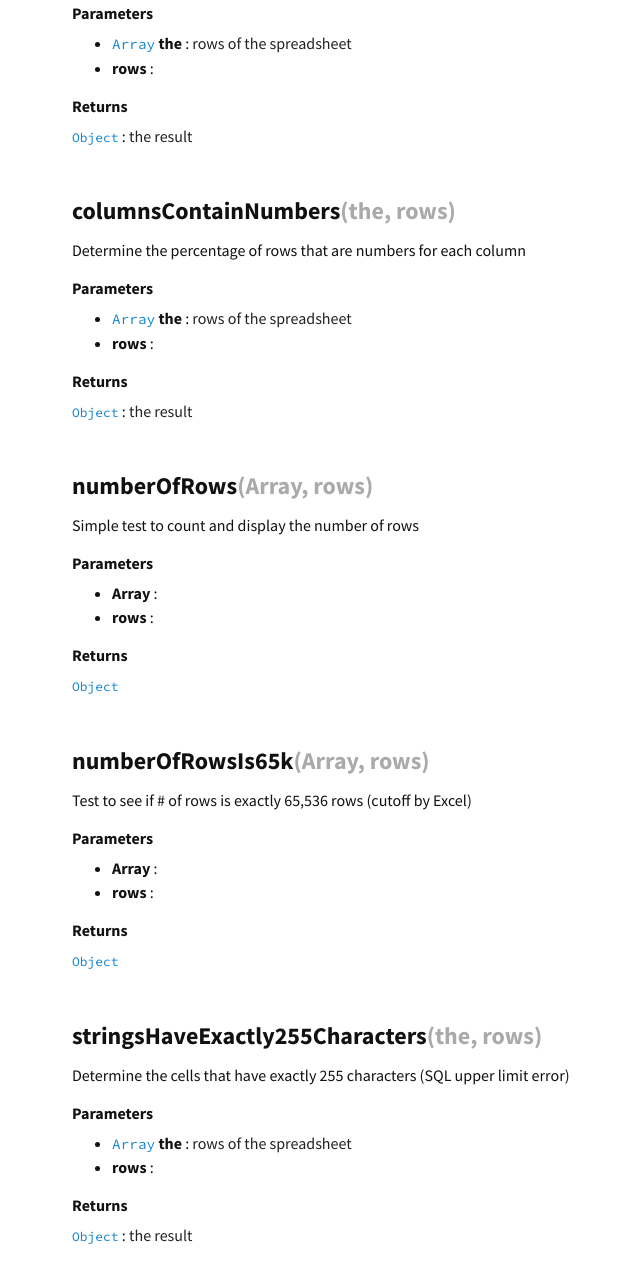
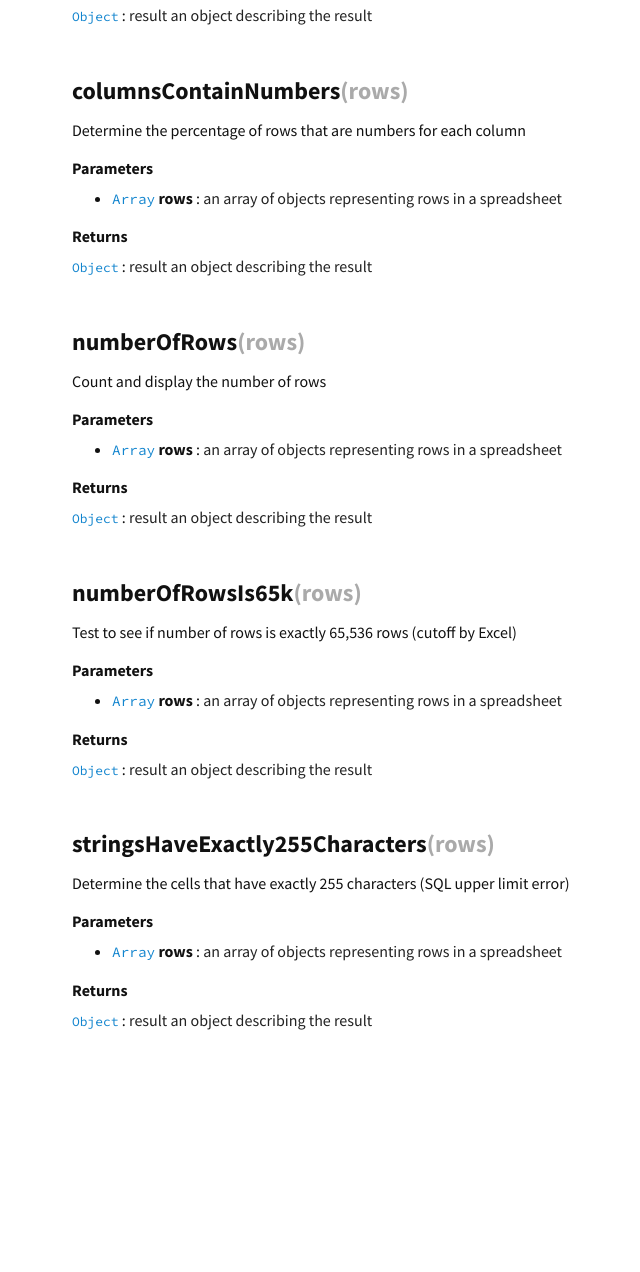
Before and after one commit to ananthu2050/core-suite, a website: page docs/index.html in a window 1280 px wide. Shown: the part 554-1826 px from the top of the page, without its empty margins (328-968 px from the left). After the commit the page ends 1611 px from the top, so only its background shows below. Drawn offline with Linux system fonts and the light colour scheme.

Commit message:
improve docs. minor formatting corrections

```diff
--- a/docs/index.html
+++ b/docs/index.html
@@ -59,37 +59,16 @@
         <div class='px2'>
 <div class='py1'><section class='py2 clearfix'>
   <h2 id='checkColumnHeaders' class='mt0'>
-    checkColumnHeaders<span class='gray'>(The, The, rows, str)</span>
+    checkColumnHeaders<span class='gray'>(rows)</span>
   </h2>
-  <p>Check for column headers in spreadsheet-like data
-Do all columns have a string indicating the nature of the data column?
-<strong>Assumptions</strong>: Without column headers, it can be difficult to discern the nature of a dataset.</p>
+  <p>Check for column headers in spreadsheet-like data</p>
 
     <h4>Parameters</h4>
     <ul class='suppress-p-margin'>
-        <li><code><a href="https://developer.mozilla.org/en-US/docs/Web/JavaScript/Reference/Global_Objects/Array">Array</a></code> <strong>The</strong>
+        <li><code><a href="https://developer.mozilla.org/en-US/docs/Web/JavaScript/Reference/Global_Objects/Array">Array</a></code> <strong>rows</strong>
           :
           <div class='force-inline'>
-            <p>rows of the spreadsheet parsed out</p>
-
-          </div>
-        </li>
-        <li><code><a href="https://developer.mozilla.org/en-US/docs/Web/JavaScript/Reference/Global_Objects/String">String</a></code> <strong>The</strong>
-          :
-          <div class='force-inline'>
-            <p>raw string of the file</p>
-
-          </div>
-        </li>
-        <li> <strong>rows</strong>
-          :
-          <div class='force-inline'>
-
-          </div>
-        </li>
-        <li> <strong>str</strong>
-          :
-          <div class='force-inline'>
+            <p>an array of objects representing rows in a spreadsheet</p>
 
           </div>
         </li>
@@ -98,7 +77,7 @@ Do all columns have a string indicating the nature of the data column?
       <code><code><a href="https://developer.mozilla.org/en-US/docs/Web/JavaScript/Reference/Global_Objects/Object">Object</a></code></code>
       :
       <div class='force-inline'>
-        <p>The result of the test</p>
+        <p>result an object describing the result</p>
 
       </div>
     <h4>Examples</h4>
@@ -107,22 +86,16 @@ Do all columns have a string indicating the nature of the data column?
 </section>
 </div><div class='py1'><section class='py2 clearfix'>
   <h2 id='columnsContainNothing' class='mt0'>
-    columnsContainNothing<span class='gray'>(the, rows)</span>
+    columnsContainNothing<span class='gray'>(rows)</span>
   </h2>
   <p>Determine the percentage of rows that are empty for each column</p>
 
     <h4>Parameters</h4>
     <ul class='suppress-p-margin'>
-        <li><code><a href="https://developer.mozilla.org/en-US/docs/Web/JavaScript/Reference/Global_Objects/Array">Array</a></code> <strong>the</strong>
+        <li><code><a href="https://developer.mozilla.org/en-US/docs/Web/JavaScript/Reference/Global_Objects/Array">Array</a></code> <strong>rows</strong>
           :
           <div class='force-inline'>
-            <p>rows of the spreadsheet</p>
-
-          </div>
-        </li>
-        <li> <strong>rows</strong>
-          :
-          <div class='force-inline'>
+            <p>an array of objects representing rows in a spreadsheet</p>
 
           </div>
         </li>
@@ -131,28 +104,22 @@ Do all columns have a string indicating the nature of the data column?
       <code><code><a href="https://developer.mozilla.org/en-US/docs/Web/JavaScript/Reference/Global_Objects/Object">Object</a></code></code>
       :
       <div class='force-inline'>
-        <p>the result</p>
+        <p>result an object describing the result</p>
 
       </div>
 </section>
 </div><div class='py1'><section class='py2 clearfix'>
   <h2 id='columnsContainNumbers' class='mt0'>
-    columnsContainNumbers<span class='gray'>(the, rows)</span>
+    columnsContainNumbers<span class='gray'>(rows)</span>
   </h2>
   <p>Determine the percentage of rows that are numbers for each column</p>
 
     <h4>Parameters</h4>
     <ul class='suppress-p-margin'>
-        <li><code><a href="https://developer.mozilla.org/en-US/docs/Web/JavaScript/Reference/Global_Objects/Array">Array</a></code> <strong>the</strong>
+        <li><code><a href="https://developer.mozilla.org/en-US/docs/Web/JavaScript/Reference/Global_Objects/Array">Array</a></code> <strong>rows</strong>
           :
           <div class='force-inline'>
-            <p>rows of the spreadsheet</p>
-
-          </div>
-        </li>
-        <li> <strong>rows</strong>
-          :
-          <div class='force-inline'>
+            <p>an array of objects representing rows in a spreadsheet</p>
 
           </div>
         </li>
@@ -161,84 +128,22 @@ Do all columns have a string indicating the nature of the data column?
       <code><code><a href="https://developer.mozilla.org/en-US/docs/Web/JavaScript/Reference/Global_Objects/Object">Object</a></code></code>
       :
       <div class='force-inline'>
-        <p>the result</p>
+        <p>result an object describing the result</p>
 
       </div>
 </section>
 </div><div class='py1'><section class='py2 clearfix'>
   <h2 id='numberOfRows' class='mt0'>
-    numberOfRows<span class='gray'>(Array, rows)</span>
+    numberOfRows<span class='gray'>(rows)</span>
   </h2>
-  <p>Simple test to count and display the number of rows</p>
+  <p>Count and display the number of rows</p>
 
     <h4>Parameters</h4>
     <ul class='suppress-p-margin'>
-        <li> <strong>Array</strong>
+        <li><code><a href="https://developer.mozilla.org/en-US/docs/Web/JavaScript/Reference/Global_Objects/Array">Array</a></code> <strong>rows</strong>
           :
           <div class='force-inline'>
-
-          </div>
-        </li>
-        <li> <strong>rows</strong>
-          :
-          <div class='force-inline'>
-
-          </div>
-        </li>
-    </ul>
-      <h4>Returns</h4>
-      <code><code><a href="https://developer.mozilla.org/en-US/docs/Web/JavaScript/Reference/Global_Objects/Object">Object</a></code></code>
-
-      <div class='force-inline'>
-
-      </div>
-</section>
-</div><div class='py1'><section class='py2 clearfix'>
-  <h2 id='numberOfRowsIs65k' class='mt0'>
-    numberOfRowsIs65k<span class='gray'>(Array, rows)</span>
-  </h2>
-  <p>Test to see if # of rows is exactly 65,536 rows (cutoff by Excel)</p>
-
-    <h4>Parameters</h4>
-    <ul class='suppress-p-margin'>
-        <li> <strong>Array</strong>
-          :
-          <div class='force-inline'>
-
-          </div>
-        </li>
-        <li> <strong>rows</strong>
-          :
-          <div class='force-inline'>
-
-          </div>
-        </li>
-    </ul>
-      <h4>Returns</h4>
-      <code><code><a href="https://developer.mozilla.org/en-US/docs/Web/JavaScript/Reference/Global_Objects/Object">Object</a></code></code>
-
-      <div class='force-inline'>
-
-      </div>
-</section>
-</div><div class='py1'><section class='py2 clearfix'>
-  <h2 id='stringsHaveExactly255Characters' class='mt0'>
-    stringsHaveExactly255Characters<span class='gray'>(the, rows)</span>
-  </h2>
-  <p>Determine the cells that have exactly 255 characters (SQL upper limit error)</p>
-
-    <h4>Parameters</h4>
-    <ul class='suppress-p-margin'>
-        <li><code><a href="https://developer.mozilla.org/en-US/docs/Web/JavaScript/Reference/Global_Objects/Array">Array</a></code> <strong>the</strong>
-          :
-          <div class='force-inline'>
-            <p>rows of the spreadsheet</p>
-
-          </div>
-        </li>
-        <li> <strong>rows</strong>
-          :
-          <div class='force-inline'>
+            <p>an array of objects representing rows in a spreadsheet</p>
 
           </div>
         </li>
@@ -247,7 +152,55 @@ Do all columns have a string indicating the nature of the data column?
       <code><code><a href="https://developer.mozilla.org/en-US/docs/Web/JavaScript/Reference/Global_Objects/Object">Object</a></code></code>
       :
       <div class='force-inline'>
-        <p>the result</p>
+        <p>result an object describing the result</p>
+
+      </div>
+</section>
+</div><div class='py1'><section class='py2 clearfix'>
+  <h2 id='numberOfRowsIs65k' class='mt0'>
+    numberOfRowsIs65k<span class='gray'>(rows)</span>
+  </h2>
+  <p>Test to see if number of rows is exactly 65,536 rows (cutoff by Excel)</p>
+
+    <h4>Parameters</h4>
+    <ul class='suppress-p-margin'>
+        <li><code><a href="https://developer.mozilla.org/en-US/docs/Web/JavaScript/Reference/Global_Objects/Array">Array</a></code> <strong>rows</strong>
+          :
+          <div class='force-inline'>
+            <p>an array of objects representing rows in a spreadsheet</p>
+
+          </div>
+        </li>
+    </ul>
+      <h4>Returns</h4>
+      <code><code><a href="https://developer.mozilla.org/en-US/docs/Web/JavaScript/Reference/Global_Objects/Object">Object</a></code></code>
+      :
+      <div class='force-inline'>
+        <p>result an object describing the result</p>
+
+      </div>
+</section>
+</div><div class='py1'><section class='py2 clearfix'>
+  <h2 id='stringsHaveExactly255Characters' class='mt0'>
+    stringsHaveExactly255Characters<span class='gray'>(rows)</span>
+  </h2>
+  <p>Determine the cells that have exactly 255 characters (SQL upper limit error)</p>
+
+    <h4>Parameters</h4>
+    <ul class='suppress-p-margin'>
+        <li><code><a href="https://developer.mozilla.org/en-US/docs/Web/JavaScript/Reference/Global_Objects/Array">Array</a></code> <strong>rows</strong>
+          :
+          <div class='force-inline'>
+            <p>an array of objects representing rows in a spreadsheet</p>
+
+          </div>
+        </li>
+    </ul>
+      <h4>Returns</h4>
+      <code><code><a href="https://developer.mozilla.org/en-US/docs/Web/JavaScript/Reference/Global_Objects/Object">Object</a></code></code>
+      :
+      <div class='force-inline'>
+        <p>result an object describing the result</p>
 
       </div>
 </section>
--- a/package.json
+++ b/package.json
@@ -15,5 +15,8 @@
   "license": "ISC",
   "dependencies": {
     "lodash": "^4.0.0"
+  },
+  "devDependencies": {
+    "documentation": "^3.0.4"
   }
 }
--- a/src/columnsContainNothing.js
+++ b/src/columnsContainNothing.js
@@ -3,8 +3,9 @@ var percent = require('../utils/percent');
 
 /**
  * Determine the percentage of rows that are empty for each column
- * @param  {Array} the rows of the spreadsheet
- * @return {Object} the result
+*
+ * @param  {Array} rows an array of objects representing rows in a spreadsheet
+ * @return {Object} result an object describing the result
  */
 function columnsContainNothing(rows) {
   // TODO: should we pass in the columns?
--- a/src/columnsContainNumbers.js
+++ b/src/columnsContainNumbers.js
@@ -3,8 +3,9 @@ var percent = require('../utils/percent');
 
 /**
  * Determine the percentage of rows that are numbers for each column
- * @param  {Array} the rows of the spreadsheet
- * @return {Object} the result
+ *
+ * @param  {Array} rows an array of objects representing rows in a spreadsheet
+ * @return {Object} result an object describing the result
  */
 function columnsContainNumbers(rows) {
   var columnHeads = Object.keys(rows[0]);
--- a/src/stringsHaveExactly255Characters.js
+++ b/src/stringsHaveExactly255Characters.js
@@ -3,8 +3,9 @@ var percent = require('../utils/percent');
 
 /**
  * Determine the cells that have exactly 255 characters (SQL upper limit error)
- * @param  {Array} the rows of the spreadsheet
- * @return {Object} the result
+ *
+ * @param  {Array} rows an array of objects representing rows in a spreadsheet
+ * @return {Object} result an object describing the result
  */
 function stringsHaveExactly255Characters(rows) {
   var columnHeads = Object.keys(rows[0]);
```
Also changed, not shown: src/checkColumnHeaders.js (+3 -6 lines), src/numberOfRows.js (+4 -3 lines), src/numberOfRowsIs65k.js (+4 -3 lines), docs/README.md.
